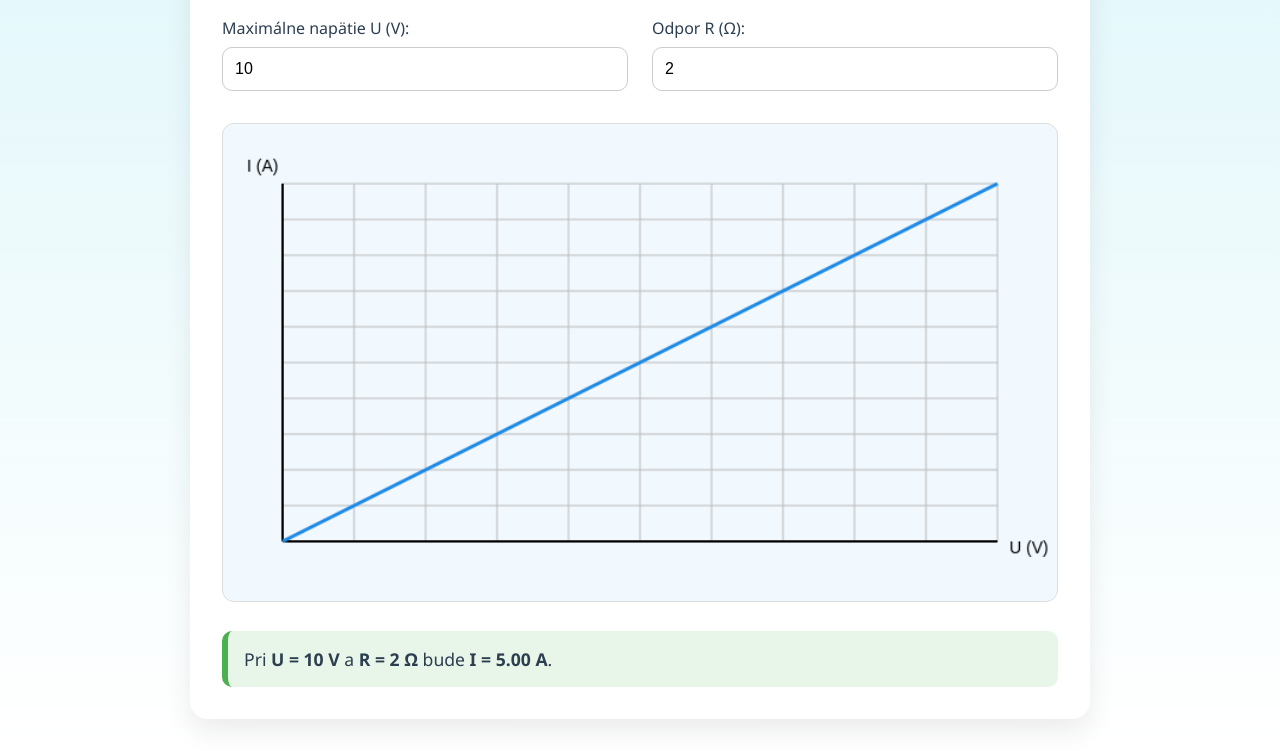
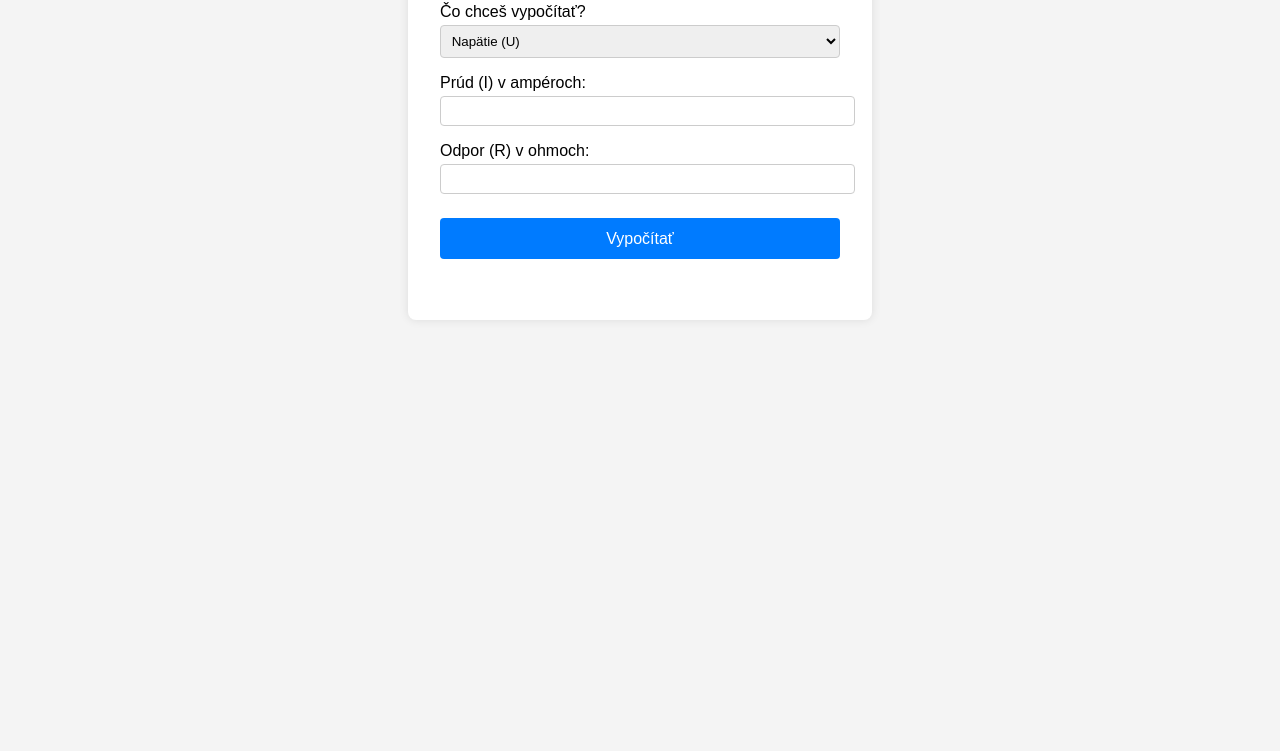
Before and after one commit to MaxSkachkov/Ohmov-zakon, a plain HTML site: page index.html in a window 1280 px wide. Shown: the part 135-886 px from the top of the page. After the commit the page ends 800 px from the top, so only its background shows below. Drawn offline with Linux system fonts and the light colour scheme.

Commit message:
Update index.html

```diff
--- a/index.html
+++ b/index.html
@@ -1,193 +1,135 @@
 <!DOCTYPE html>
 <html lang="sk">
 <head>
-  <meta charset="UTF-8">
-  <title>🔌 Zákon Ohma – Interaktívny graf</title>
+  <meta charset="UTF-8" />
+  <meta name="viewport" content="width=device-width, initial-scale=1.0"/>
+  <title>Ohmov zákon</title>
   <style>
-    * {
-      box-sizing: border-box;
+    body {
+      font-family: Arial, sans-serif;
+      margin: 2em;
+      background: #f4f4f4;
     }
-
-    body {
-      font-family: "Segoe UI", sans-serif;
-      background: linear-gradient(to bottom, #e0f7fa, #ffffff);
-      padding: 2rem;
-      margin: 0;
-      color: #2c3e50;
-    }
-
-    .container {
-      max-width: 900px;
-      margin: auto;
-      background: #fff;
-      padding: 2rem;
-      border-radius: 18px;
-      box-shadow: 0 12px 28px rgba(0,0,0,0.08);
-    }
-
     h1 {
       text-align: center;
-      color: #0d47a1;
-      font-size: 2rem;
-      margin-bottom: 1.5rem;
     }
-
-    .controls {
-      display: flex;
-      flex-wrap: wrap;
-      gap: 1.5rem;
-      justify-content: space-between;
-      margin-bottom: 2rem;
+    form {
+      max-width: 400px;
+      margin: auto;
+      background: white;
+      padding: 2em;
+      border-radius: 8px;
+      box-shadow: 0 0 10px rgba(0,0,0,0.1);
     }
-
     label {
-      flex: 1 1 250px;
-      display: flex;
-      flex-direction: column;
-      font-weight: 500;
+      display: block;
+      margin-top: 1em;
     }
-
-    input {
-      padding: 0.75rem;
-      border-radius: 10px;
+    input, select {
+      width: 100%;
+      padding: 0.5em;
+      margin-top: 0.3em;
       border: 1px solid #ccc;
-      font-size: 1rem;
-      margin-top: 0.5rem;
-      transition: border 0.3s;
+      border-radius: 4px;
     }
-
-    input:focus {
-      outline: none;
-      border-color: #1976d2;
+    button {
+      margin-top: 1.5em;
+      width: 100%;
+      padding: 0.7em;
+      background: #007BFF;
+      color: white;
+      border: none;
+      border-radius: 4px;
+      font-size: 1em;
+      cursor: pointer;
     }
-
-    canvas {
-      width: 100%;
-      height: auto;
-      border: 1px solid #ddd;
-      background-color: #f1f9ff;
-      border-radius: 12px;
+    button:hover {
+      background: #0056b3;
     }
-
-    .note {
-      margin-top: 1.5rem;
-      background-color: #e8f5e9;
-      border-left: 6px solid #4caf50;
-      padding: 1rem;
-      border-radius: 10px;
-      font-size: 1.1rem;
-    }
-
-    @media (max-width: 600px) {
-      .controls {
-        flex-direction: column;
-      }
+    .result {
+      text-align: center;
+      margin-top: 1.5em;
+      font-size: 1.2em;
+      font-weight: bold;
     }
   </style>
 </head>
 <body>
-  <div class="container">
-    <h1>🔌 Zákon Ohma – Interaktívny graf</h1>
-    <div class="controls">
-      <label>
-        Maximálne napätie U (V):
-        <input type="number" id="voltage" value="10" min="1" max="100" />
-      </label>
-      <label>
-        Odpor R (Ω):
-        <input type="number" id="resistance" value="2" min="0.1" step="0.1" />
-      </label>
+  <h1>Ohmov zákon</h1>
+  <form id="ohmsLawForm">
+    <label for="calculate">Čo chceš vypočítať?</label>
+    <select id="calculate" name="calculate">
+      <option value="U">Napätie (U)</option>
+      <option value="I">Prúd (I)</option>
+      <option value="R">Odpor (R)</option>
+    </select>
+
+    <div id="input1Container">
+      <label for="input1">Prúd (I) v ampéroch:</label>
+      <input type="number" id="input1" name="input1" step="any" required>
     </div>
-    <canvas id="graph" width="700" height="400"></canvas>
 
-    <div class="note" id="info">
-      Pri <strong>U = 10 V</strong> a <strong>R = 2 Ω</strong> bude <strong>I = 5 A</strong>.
+    <div id="input2Container">
+      <label for="input2">Odpor (R) v ohmoch:</label>
+      <input type="number" id="input2" name="input2" step="any" required>
     </div>
-  </div>
 
- <script>
-  const voltageInput = document.getElementById("voltage");
-  const resistanceInput = document.getElementById("resistance");
-  const canvas = document.getElementById("graph");
-  const ctx = canvas.getContext("2d");
-  const info = document.getElementById("info");
+    <button type="submit">Vypočítať</button>
+    <div class="result" id="result"></div>
+  </form>
 
-  function drawGraph() {
-    const maxU = parseFloat(voltageInput.value);
-    const R = parseFloat(resistanceInput.value);
+  <script>
+    const form = document.getElementById('ohmsLawForm');
+    const calculate = document.getElementById('calculate');
+    const input1 = document.getElementById('input1');
+    const input2 = document.getElementById('input2');
+    const input1Container = document.getElementById('input1Container');
+    const input2Container = document.getElementById('input2Container');
+    const result = document.getElementById('result');
 
-    if (R <= 0 || isNaN(R) || isNaN(maxU)) {
-      info.innerHTML = `⚠️ Odpor musí byť väčší ako 0 Ω a napätie musí byť číslo.`;
-      ctx.clearRect(0, 0, canvas.width, canvas.height);
-      return;
+    function updateLabels() {
+      const what = calculate.value;
+      if (what === 'U') {
+        input1Container.querySelector('label').textContent = 'Prúd (I) v ampéroch:';
+        input2Container.querySelector('label').textContent = 'Odpor (R) v ohmoch:';
+      } else if (what === 'I') {
+        input1Container.querySelector('label').textContent = 'Napätie (U) vo voltoch:';
+        input2Container.querySelector('label').textContent = 'Odpor (R) v ohmoch:';
+      } else if (what === 'R') {
+        input1Container.querySelector('label').textContent = 'Napätie (U) vo voltoch:';
+        input2Container.querySelector('label').textContent = 'Prúd (I) v ampéroch:';
+      }
+      input1.value = '';
+      input2.value = '';
+      result.textContent = '';
     }
 
-    const maxI = maxU / R;
+    calculate.addEventListener('change', updateLabels);
+    updateLabels();
 
-    // Очистить
-    ctx.clearRect(0, 0, canvas.width, canvas.height);
+    form.addEventListener('submit', function(event) {
+      event.preventDefault();
+      const val1 = parseFloat(input1.value);
+      const val2 = parseFloat(input2.value);
+      let output = '';
 
-    // Сетка и оси
-    ctx.strokeStyle = "#bbb";
-    ctx.lineWidth = 1;
-    for (let i = 0; i <= 10; i++) {
-      let x = 50 + (i * 60);
-      let y = 350 - (i * 30);
-      ctx.beginPath();
-      ctx.moveTo(x, 350);
-      ctx.lineTo(x, 50);
-      ctx.stroke();
-      ctx.beginPath();
-      ctx.moveTo(50, y);
-      ctx.lineTo(650, y);
-      ctx.stroke();
-    }
-
-    // Оси
-    ctx.strokeStyle = "#000";
-    ctx.lineWidth = 2;
-    ctx.beginPath();
-    ctx.moveTo(50, 350);
-    ctx.lineTo(650, 350);
-    ctx.stroke();
-    ctx.beginPath();
-    ctx.moveTo(50, 350);
-    ctx.lineTo(50, 50);
-    ctx.stroke();
-
-    // Подписи осей
-    ctx.fillStyle = "#000";
-    ctx.font = "14px sans-serif";
-    ctx.fillText("U (V)", 660, 360);
-    ctx.fillText("I (A)", 20, 40);
-
-    // Линия графика
-    ctx.strokeStyle = "#1e88e5";
-    ctx.lineWidth = 3;
-    ctx.beginPath();
-
-    for (let u = 0; u <= maxU; u += 0.1) {
-      let i = u / R;
-      let x = 50 + (u / maxU) * 600;
-      let y = 350 - (i / maxI) * 300;
-      if (u === 0) ctx.moveTo(x, y);
-      else ctx.lineTo(x, y);
-    }
-
-    ctx.stroke();
-
-    // Обновить информацию
-    const exampleI = (maxU / R).toFixed(2);
-    info.innerHTML = `Pri <strong>U = ${maxU} V</strong> a <strong>R = ${R} Ω</strong> bude <strong>I = ${exampleI} A</strong>.`;
-  }
-
-  // Обработчики событий
-  voltageInput.addEventListener("input", drawGraph);
-  resistanceInput.addEventListener("input", drawGraph);
-
-  // Нарисовать график при загрузке
-  window.addEventListener("DOMContentLoaded", drawGraph);
-</script>
-
+      if (calculate.value === 'U') {
+        output = `Napätie U = ${val1 * val2} V`;
+      } else if (calculate.value === 'I') {
+        if (val2 === 0) {
+          output = 'Chyba: delenie nulou!';
+        } else {
+          output = `Prúd I = ${val1 / val2} A`;
+        }
+      } else if (calculate.value === 'R') {
+        if (val2 === 0) {
+          output = 'Chyba: delenie nulou!';
+        } else {
+          output = `Odpor R = ${val1 / val2} Ω`;
+        }
+      }
+      result.textContent = output;
+    });
+  </script>
 </body>
 </html>
```
